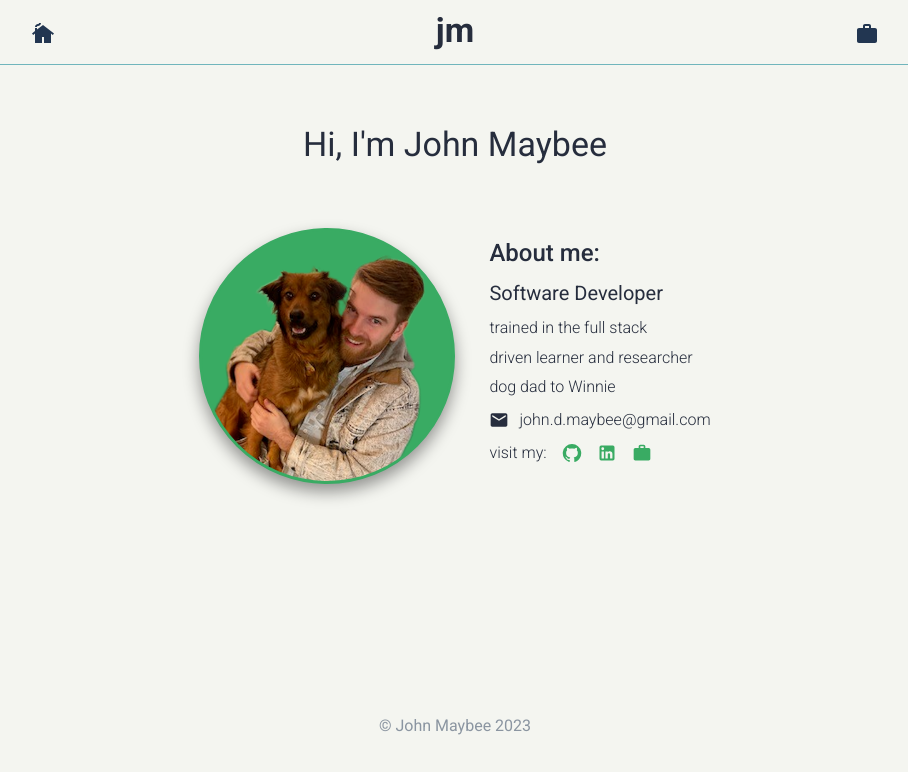
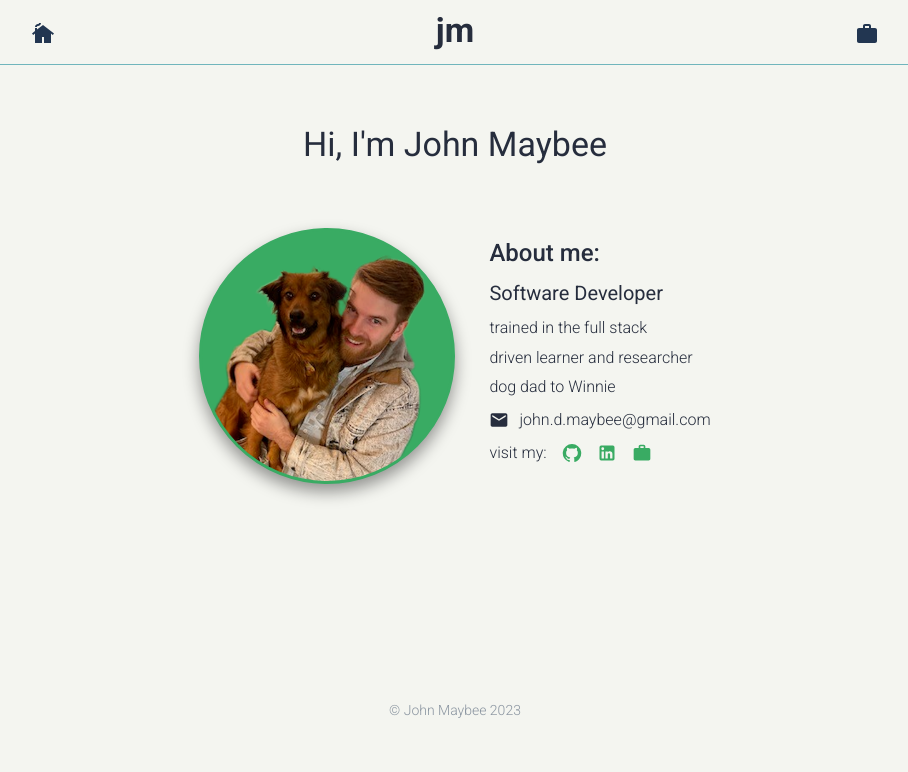
Before and after one commit to john-maybee/portfolio, a React (Create React App) app: page /home#/home in a window 1280 px wide. Shown: the top 772 px of the page, without its empty margins (185-1093 px from the left). Built offline with nearby package versions, Linux system fonts and the light colour scheme.

Commit message:
Updated the theme on for the footer to the same as the rest of the website.

```diff
--- a/src/components/Footer/Footer.jsx
+++ b/src/components/Footer/Footer.jsx
@@ -1,10 +1,26 @@
 import React from 'react';
+import { createTheme, ThemeProvider } from '@mui/material/styles';
+import Typography from '@mui/material/Typography';
+import '@fontsource/roboto/300.css';
+import '@fontsource/roboto/400.css';
+import '@fontsource/roboto/500.css';
+import '@fontsource/roboto/700.css';
+
+const theme = createTheme({
+    typography: {
+      fontFamily: [
+        'Roboto',
+      ],
+    }
+});
 
 function Footer() {
     return(
-        <div className='footer'>
-            <p>&copy; John Maybee 2023</p>
-        </div>
+        <ThemeProvider theme={theme}>
+            <div className='footer'>
+                <Typography variant='body2' fontWeight={300}>&copy; John Maybee 2023</Typography>
+            </div>
+        </ThemeProvider>
     )
 }
 
```
